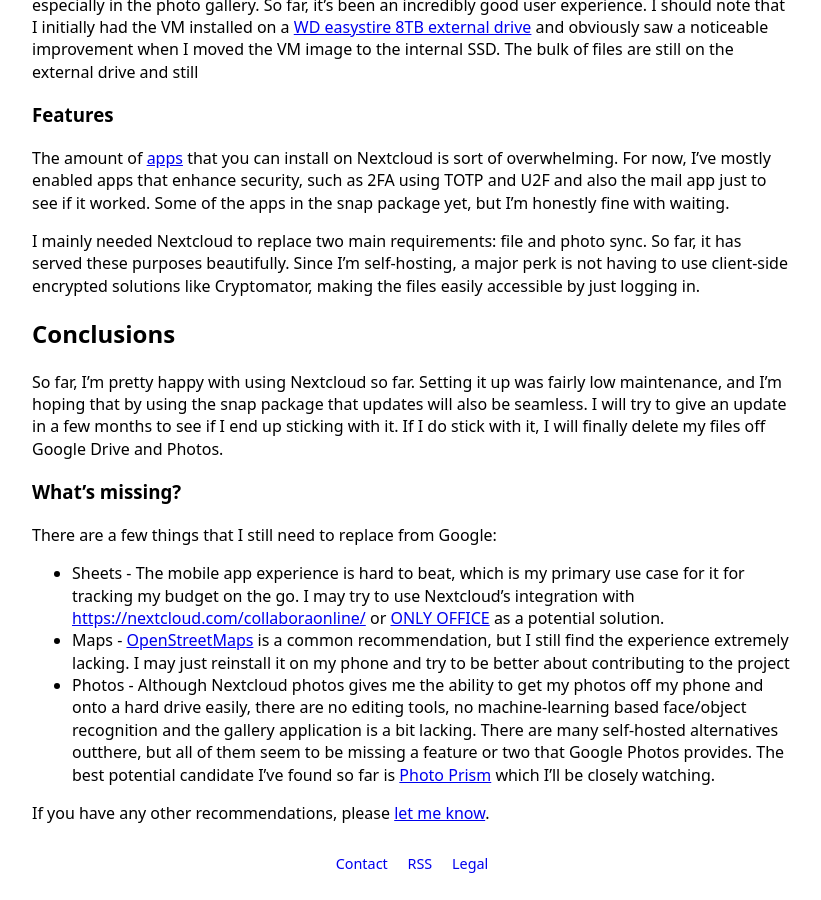
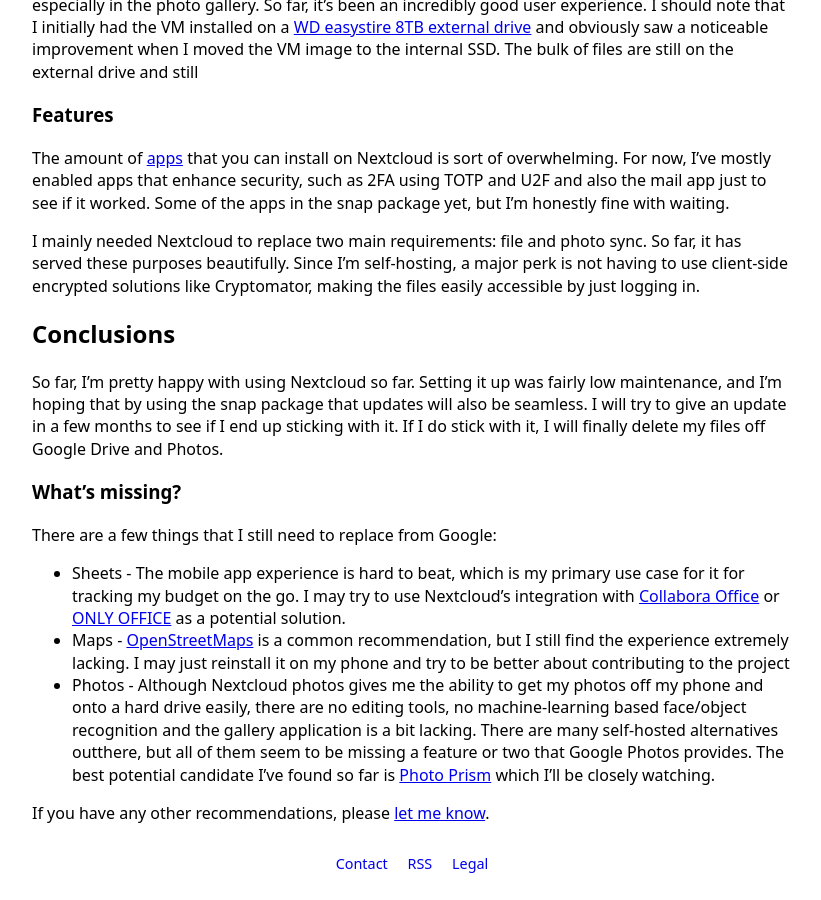
Before and after one commit to danesnick/old_website, a Jekyll site: the page built from _posts/2021-06-11-Trying-Nextcloud.markdown, in a window 1280 px wide and 900 px high, scrolled down 1861 px. Shown: the whole window, without its empty margins (228-1049 px from the left). Built offline with Jekyll 4.4.1, drawn with Linux system fonts in a browser that asks for light colours.

Commit message:
Fixed typo

```diff
--- a/_posts/2021-06-11-Trying-Nextcloud.markdown
+++ b/_posts/2021-06-11-Trying-Nextcloud.markdown
@@ -68,7 +68,7 @@
 ### What's missing?
 There are a few things that I still need to replace from Google:
 
-* Sheets - The mobile app experience is hard to beat, which is my primary use case for it for tracking my budget on the go. I may try to use Nextcloud's integration with [https://nextcloud.com/collaboraonline/](Collabora Office) or [ONLY OFFICE](https://www.onlyoffice.com/en/office-for-nextcloud.aspx) as a potential solution.
+* Sheets - The mobile app experience is hard to beat, which is my primary use case for it for tracking my budget on the go. I may try to use Nextcloud's integration with [Collabora Office](https://nextcloud.com/collaboraonline) or [ONLY OFFICE](https://www.onlyoffice.com/en/office-for-nextcloud.aspx) as a potential solution.
 * Maps - [OpenStreetMaps](https://www.openstreetmap.org/) is a common recommendation, but I still find the experience extremely lacking. I may just reinstall it on my phone and try to be better about contributing to the project
 * Photos - Although Nextcloud photos gives me the ability to get my photos off my phone and onto a hard drive easily, there are no editing tools, no machine-learning based face/object recognition and the gallery application is a bit lacking. There are many self-hosted alternatives outthere, but all of them seem to be missing a feature or two that Google Photos provides. The best potential candidate I've found so far is [Photo Prism](https://photoprism.app/) which I'll be closely watching.
 
```
